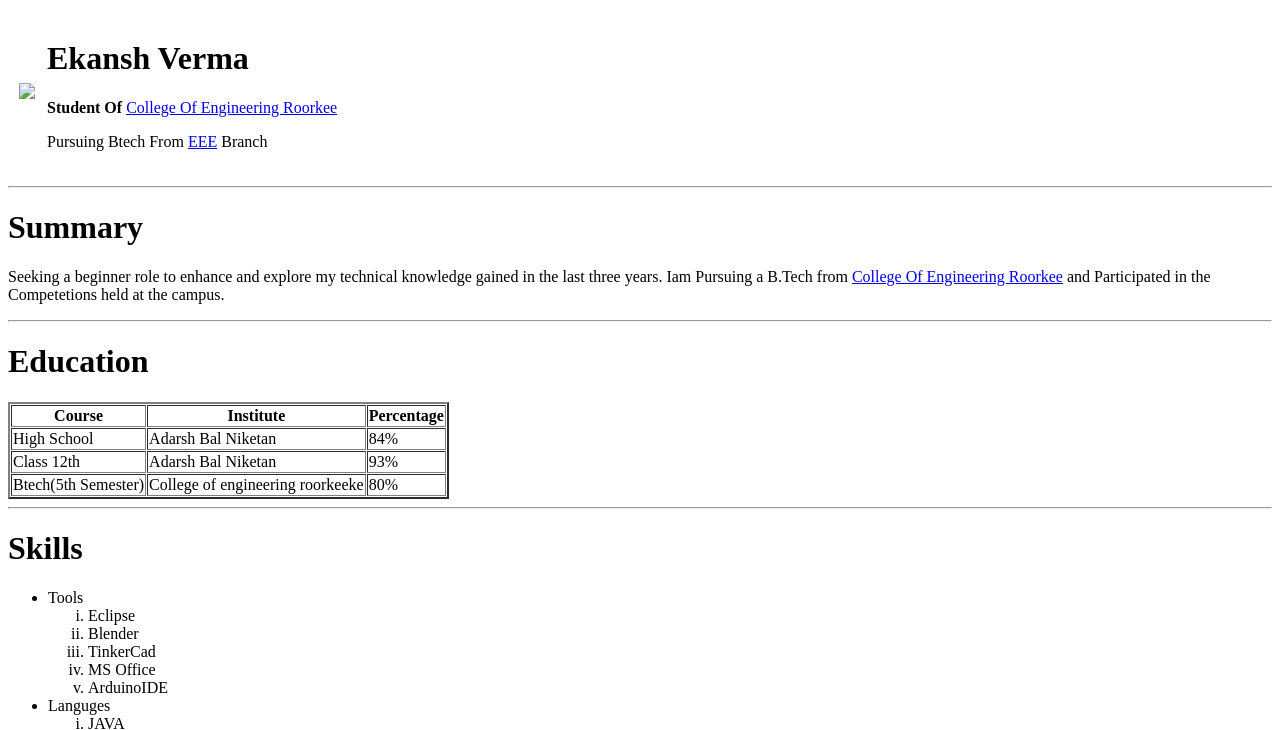
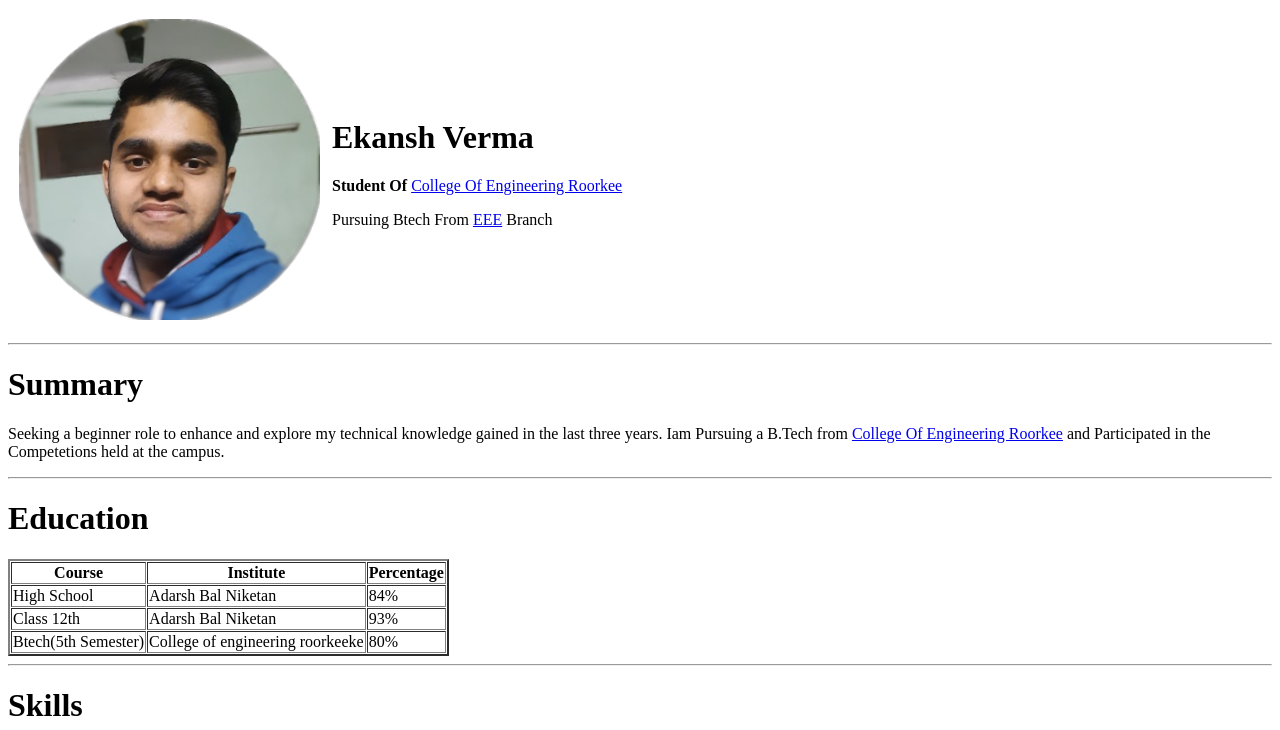
Before and after one commit to omgfda12/cv, a plain HTML site: page index.html in a window 1280 px wide. Shown: the top 730 px of the page. Drawn offline with Linux system fonts and the light colour scheme.

Commit message:
Update index.html

```diff
--- a/index.html
+++ b/index.html
@@ -10,7 +10,7 @@
   <table cellspacing="10">
     <tr>
       <td>
-        <img src="images/vashu.jpg">
+        <img src="vashu.jpg">
       </td>
       <td>
         <h1>Ekansh Verma</h1>
```
